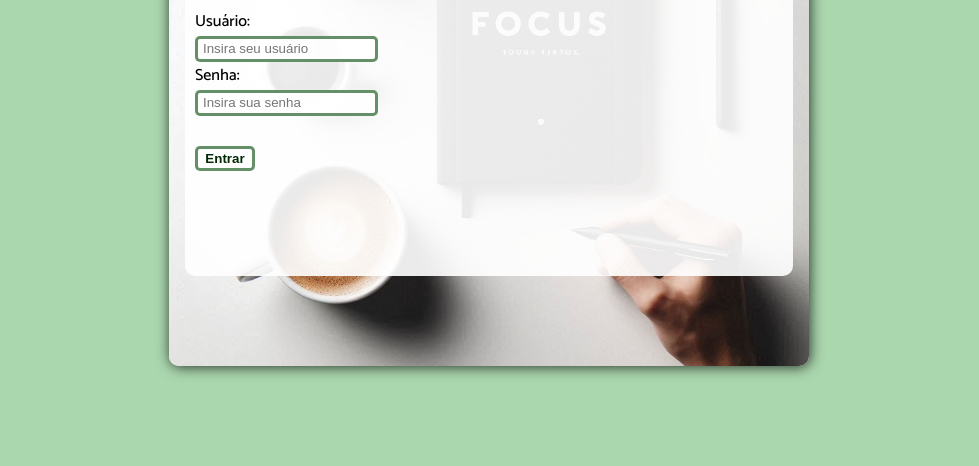
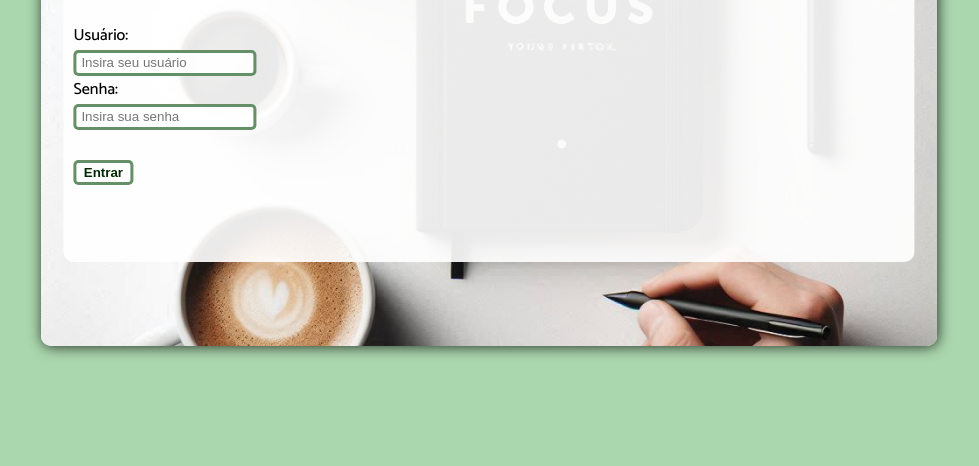
Before and after one commit to chris-devSH/Projeto-Blog, a plain HTML site: page index.html in a window 1280 px wide. Shown: the part 334-800 px from the top of the page, without its empty margins (151-1130 px from the left). Drawn offline with Linux system fonts and the light colour scheme; a web font is replaced by a local one.

Commit message:
Atualização de commit
Tamanho corrigido

```diff
--- a/style/estilo.css
+++ b/style/estilo.css
@@ -43,8 +43,8 @@ main{
 
 section{
     background-color: white;
-    width: 50vw;
-    height: 75vh;
+    width: 70vw;
+    height: 70vh;
     position: relative;
     top: 50%;
     left: 50%;
@@ -89,7 +89,7 @@ h1{
     background-image: url('../Imagens/Designer.jpeg'); /*Faltou o '..'*/
     background-repeat: no-repeat;
     background-size: cover;
-
+    background-attachment: fixed;
     background-position: center center;
     border-radius: 10px;
 
```
